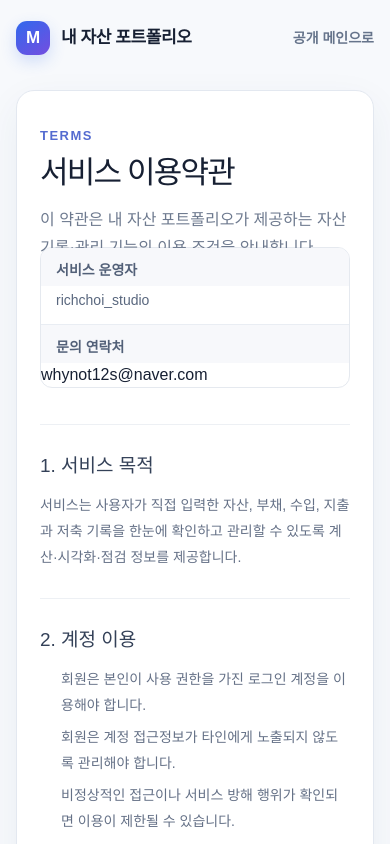
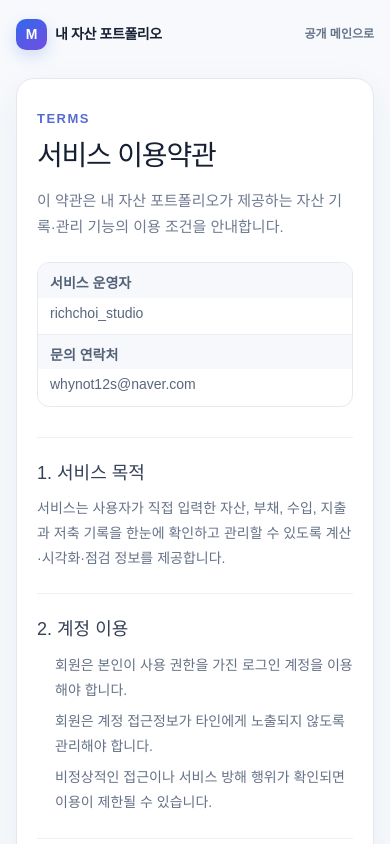
Before and after one commit to k01038958702-eng/my-asset-portfolio, a Next.js app: page /terms in a window 390 px wide. Shown: the top 844 px of the page. Built offline with nearby package versions, Linux system fonts and the light colour scheme; no server answers.

Commit message:
Fix legal page text overlap

```diff
--- a/src/app/globals.css
+++ b/src/app/globals.css
@@ -530,11 +530,11 @@ body { font-size: 16px; }
 .legal-lead { margin: 16px 0 0; color: #6e7a8f; font-size: 16px; line-height: 1.75; }
 .legal-draft-notice { margin: 27px 0 36px; padding: 16px 18px; display: flex; flex-direction: column; gap: 5px; border: 1px solid #ead9b8; border-radius: 12px; background: #fff9ed; color: #80643a; }
 .legal-draft-notice strong { font-size: 14px; }.legal-draft-notice span { font-size: 13px; line-height: 1.6; }
-.legal-operator-info { margin: -15px 0 36px; overflow: hidden; border: 1px solid #e5e9ef; border-radius: 12px; }
+.legal-operator-info { margin: 24px 0 36px; overflow: hidden; border: 1px solid #e5e9ef; border-radius: 12px; }
 .legal-operator-info > div { display: grid; grid-template-columns: 180px 1fr; border-bottom: 1px solid #e9edf3; }
 .legal-operator-info > div:last-child { border-bottom: 0; }
-.legal-operator-info b,.legal-operator-info span { padding: 12px 15px; font-size: 14px; line-height: 1.55; }
-.legal-operator-info b { background: #f7f8fb; color: #526078; }.legal-operator-info span { color: #59677e; }
+.legal-operator-info b,.legal-operator-info span,.legal-operator-info a { min-width: 0; padding: 12px 15px; font-size: 14px; line-height: 1.55; overflow-wrap: anywhere; }
+.legal-operator-info b { background: #f7f8fb; color: #526078; }.legal-operator-info span,.legal-operator-info a { color: #59677e; }.legal-operator-info a { text-decoration: none; }
 .legal-main section { padding: 27px 0; border-top: 1px solid #edf0f4; }
 .legal-main section h2 { margin: 0 0 13px; color: #344158; font-size: 19px; }
 .legal-main section p,.legal-main section li { color: #657187; font-size: 14px; line-height: 1.85; }
@@ -545,7 +545,25 @@ body { font-size: 16px; }
 .legal-table > div:last-child { border-bottom: 0; }.legal-table b,.legal-table span { padding: 11px 14px; font-size: 13px; line-height: 1.55; }.legal-table b { background: #f7f8fb; color: #526078; }.legal-table span { color: #69758a; }
 .legal-effective-date { margin: 27px 0 0; color: #8b94a3; font-size: 13px; text-align: right; }
 .auth-terms a { color: #6472a8; font-weight: 800; }
-@media (max-width: 650px) { .legal-header { width: calc(100% - 32px); }.legal-main { width: calc(100% - 32px); margin-top: 14px; padding: 35px 23px; border-radius: 18px; }.legal-main h1 { font-size: 31px; }.legal-table > div,.legal-operator-info > div { grid-template-columns: 1fr; }.legal-table b,.legal-operator-info b { padding-bottom: 4px; }.legal-table span,.legal-operator-info span { padding-top: 4px; }.landing-footer-links { flex-wrap: wrap; } }
+@media (max-width: 650px) {
+  .legal-header { width: calc(100% - 32px); height: 68px; gap: 12px; }
+  .legal-header .brand { gap: 8px; font-size: 14px; }
+  .legal-header .brand-mark { width: 31px; height: 31px; border-radius: 10px; }
+  .legal-header > a:last-child { font-size: 12px; white-space: nowrap; }
+  .legal-main { width: calc(100% - 32px); margin: 10px auto 60px; padding: 30px 20px; border-radius: 18px; }
+  .legal-main h1 { font-size: 28px; line-height: 1.3; letter-spacing: -1.2px; }
+  .legal-lead { margin-top: 14px; font-size: 15px; line-height: 1.75; }
+  .legal-operator-info { margin: 22px 0 30px; }
+  .legal-table > div,.legal-operator-info > div { display: flex; flex-direction: column; }
+  .legal-table b,.legal-table span,.legal-operator-info b,.legal-operator-info span,.legal-operator-info a { display: block; width: 100%; }
+  .legal-table b,.legal-operator-info b { padding: 10px 12px 4px; line-height: 1.45; }
+  .legal-table span,.legal-operator-info span,.legal-operator-info a { padding: 4px 12px 10px; line-height: 1.6; }
+  .legal-main section { padding: 22px 0; }
+  .legal-main section h2 { margin-bottom: 10px; font-size: 18px; line-height: 1.45; }
+  .legal-main section p,.legal-main section li { font-size: 14px; line-height: 1.8; }
+  .legal-main section ul { padding-left: 18px; }
+  .landing-footer-links { flex-wrap: wrap; }
+}
 
 /* Mobile layout: desktop rules above stay unchanged. */
 @media (max-width: 650px) {
```
